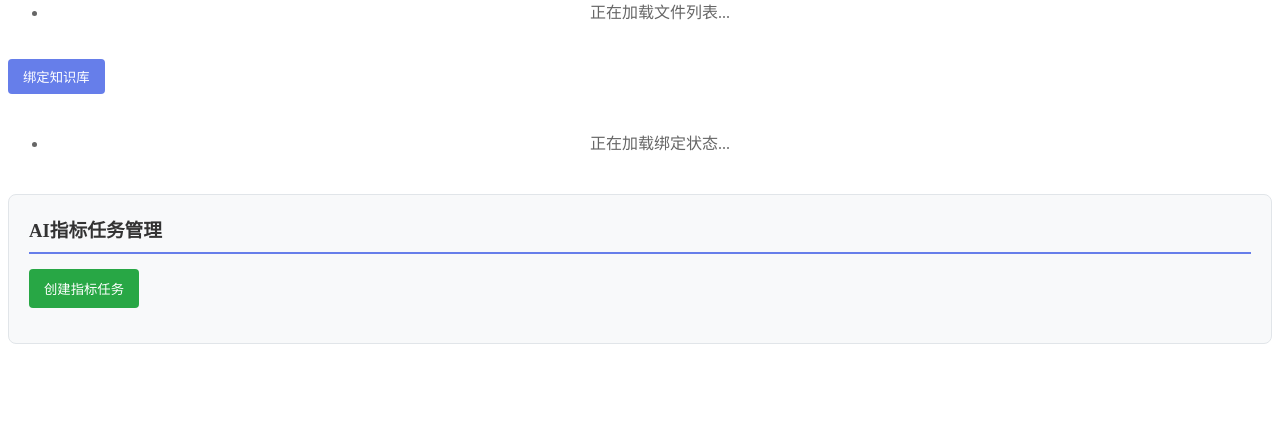
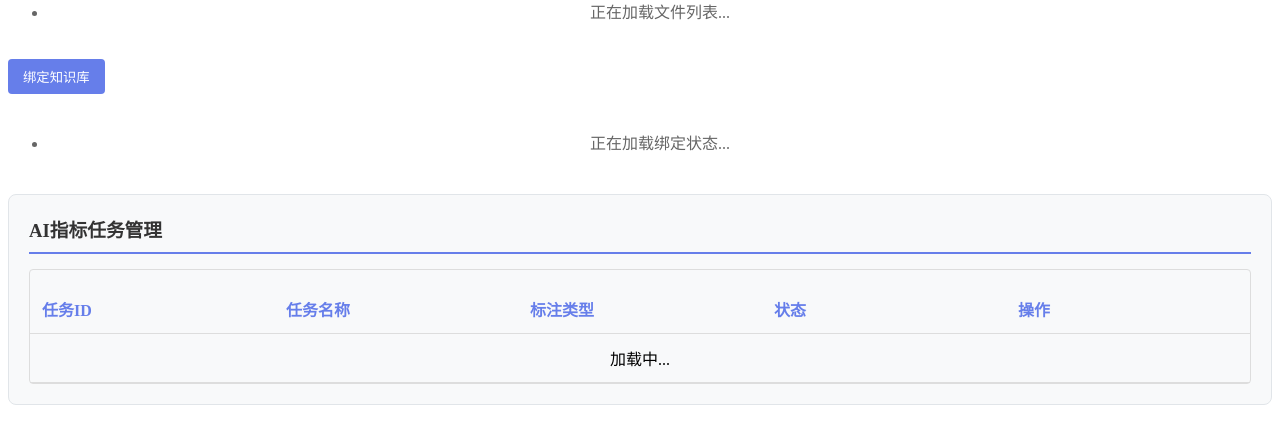
Before and after one commit to reginzf/zspt_llm_evaluator, a Flask app: template src/flask_funcs/reports/templates/local_knowledge_detail.html in a window 1280 px wide. Shown: the part 495-920 px from the top of the page. Before the commit the page ends 839 px from the top, so only its background shows below. Run offline with Flask 2, Linux system fonts and the light colour scheme; the template is opened without the code that fills it, so the values that code supplies are empty; parts of the project's set-up code (start-up, migrations or seed data) failed here and were passed over.

Commit message:
删除创建任务按钮

```diff
--- a/src/flask_funcs/reports/statics/css/local_knowledge_detail_task.css
+++ b/src/flask_funcs/reports/statics/css/local_knowledge_detail_task.css
@@ -16,28 +16,14 @@
     padding-bottom: 10px;
 }
 
-.task-actions {
-    margin-bottom: 15px;
-}
-
-.create-task-btn {
-    background-color: #28a745;
-    color: white;
-    border: none;
-    padding: 10px 15px;
-    border-radius: 4px;
-    cursor: pointer;
-}
-
-.create-task-btn:hover {
-    background-color: #218838;
-}
 
 .task-table {
     width: 100%;
     border-collapse: collapse;
     margin-top: 15px;
     table-layout: fixed; /* 启用固定表格布局以支持列宽调整 */
+    display: table !important; /* 强制显示表格 */
+    visibility: visible !important; /* 确保可见性 */
 }
 
 .task-table th,
@@ -46,6 +32,8 @@
     text-align: left;
     border-bottom: 1px solid #ddd;
     word-wrap: break-word; /* 允许内容换行 */
+    vertical-align: top; /* 确保内容垂直对齐 */
+    display: table-cell !important; /* 强制显示为表格单元格 */
 }
 
 .task-table th {
@@ -54,6 +42,20 @@
     color: #667eea;
     position: relative; /* 为列宽调整功能准备 */
     user-select: none; /* 防止文字选择干扰拖拽 */
+}
+
+.task-table tbody tr {
+    display: table-row !important; /* 强制表格行显示 */
+    visibility: visible !important; /* 确保可见性 */
+    opacity: 1 !important; /* 确保不透明 */
+    height: auto !important; /* 确保高度自适应 */
+}
+
+.task-table tr {
+    display: table-row !important; /* 强制表格行显示 */
+    visibility: visible !important; /* 确保可见性 */
+    opacity: 1 !important; /* 确保不透明 */
+    height: auto !important; /* 确保高度自适应 */
 }
 
 .task-table tr:hover {
@@ -85,6 +87,8 @@
     border-radius: 12px;
     font-size: 0.8rem;
     font-weight: bold;
+    display: inline-block; /* 确保标签正确显示 */
+    visibility: visible !important; /* 确保可见性 */
 }
 
 .status-annotating {
@@ -94,6 +98,8 @@
     border-radius: 12px;
     font-size: 0.8rem;
     font-weight: bold;
+    display: inline-block; /* 确保标签正确显示 */
+    visibility: visible !important; /* 确保可见性 */
 }
 
 .status-annotated {
@@ -103,6 +109,8 @@
     border-radius: 12px;
     font-size: 0.8rem;
     font-weight: bold;
+    display: inline-block; /* 确保标签正确显示 */
+    visibility: visible !important; /* 确保可见性 */
 }
 
 .status-calculating {
@@ -112,6 +120,8 @@
     border-radius: 12px;
     font-size: 0.8rem;
     font-weight: bold;
+    display: inline-block; /* 确保标签正确显示 */
+    visibility: visible !important; /* 确保可见性 */
 }
 
 .status-completed {
@@ -121,12 +131,16 @@
     border-radius: 12px;
     font-size: 0.8rem;
     font-weight: bold;
+    display: inline-block; /* 确保标签正确显示 */
+    visibility: visible !important; /* 确保可见性 */
 }
 
 /* 操作按钮样式 */
 .task-actions-cell {
-    display: flex;
+    display: table-cell !important; /* 确保单元格正确显示 */
+    visibility: visible !important; /* 确保可见性 */
     gap: 5px;
+    min-height: auto; /* 确保单元格正确显示内容 */
 }
 
 .task-action-btn {
@@ -136,6 +150,8 @@
     cursor: pointer;
     font-size: 0.8rem;
     margin-right: 5px;
+    display: inline-block !important; /* 确保按钮正确显示 */
+    visibility: visible !important; /* 确保可见性 */
 }
 
 .annotate-btn {
@@ -157,6 +173,33 @@
     background-color: #6c757d;
     color: #fff;
     cursor: not-allowed;
+}
+
+/* 确保表格行可见性 */
+.task-table tbody tr {
+    visibility: visible !important;
+    opacity: 1 !important;
+    display: table-row !important;
+}
+
+/* 针对可能的父级隐藏问题 */
+.task-list {
+    display: block !important;
+    visibility: visible !important;
+    overflow: visible !important; /* 防止内容被裁剪 */
+}
+
+/* 单选按钮样式 */
+.radio-label {
+    display: flex;
+    align-items: center;
+    margin-bottom: 8px; /* 为每个选项添加底部间距 */
+    cursor: pointer;
+}
+
+.radio-label input[type="radio"] {
+    margin-right: 8px; /* 单选按钮和文字之间的间距 */
+    cursor: pointer;
 }
 
 /* 响应式设计 */
--- a/src/flask_funcs/reports/templates/local_knowledge_detail_task.html
+++ b/src/flask_funcs/reports/templates/local_knowledge_detail_task.html
@@ -1,8 +1,6 @@
 <div class="task-section">
     <h3>AI指标任务管理</h3>
-    <div class="task-actions">
-        <button class="action-btn create-task-btn" onclick="createMetricTask()">创建指标任务</button>
-    </div>
+
     <div class="task-list">
         <table class="task-table">
             <thead>
@@ -32,13 +30,13 @@
         </div>
         <div class="modal-body">
             <div class="form-group">
-                <label>
+                <label class="radio-label">
                     <input type="radio" name="annotationType" value="llm" checked> LLM标注
                 </label>
-                <label>
+                <label class="radio-label">
                     <input type="radio" name="annotationType" value="manual"> 人工标注
                 </label>
-                <label>
+                <label class="radio-label">
                     <input type="radio" name="annotationType" value="mlb"> MLB标注
                 </label>
             </div>
@@ -59,13 +57,13 @@
         </div>
         <div class="modal-body">
             <div class="form-group">
-                <label>
+                <label class="radio-label">
                     <input type="radio" name="searchType" value="vectorSearch" checked> 向量检索
                 </label>
-                <label>
+                <label class="radio-label">
                     <input type="radio" name="searchType" value="hybridSearch"> 混合检索
                 </label>
-                <label>
+                <label class="radio-label">
                     <input type="radio" name="searchType" value="augmentedSearch"> 增强检索
                 </label>
             </div>
```
